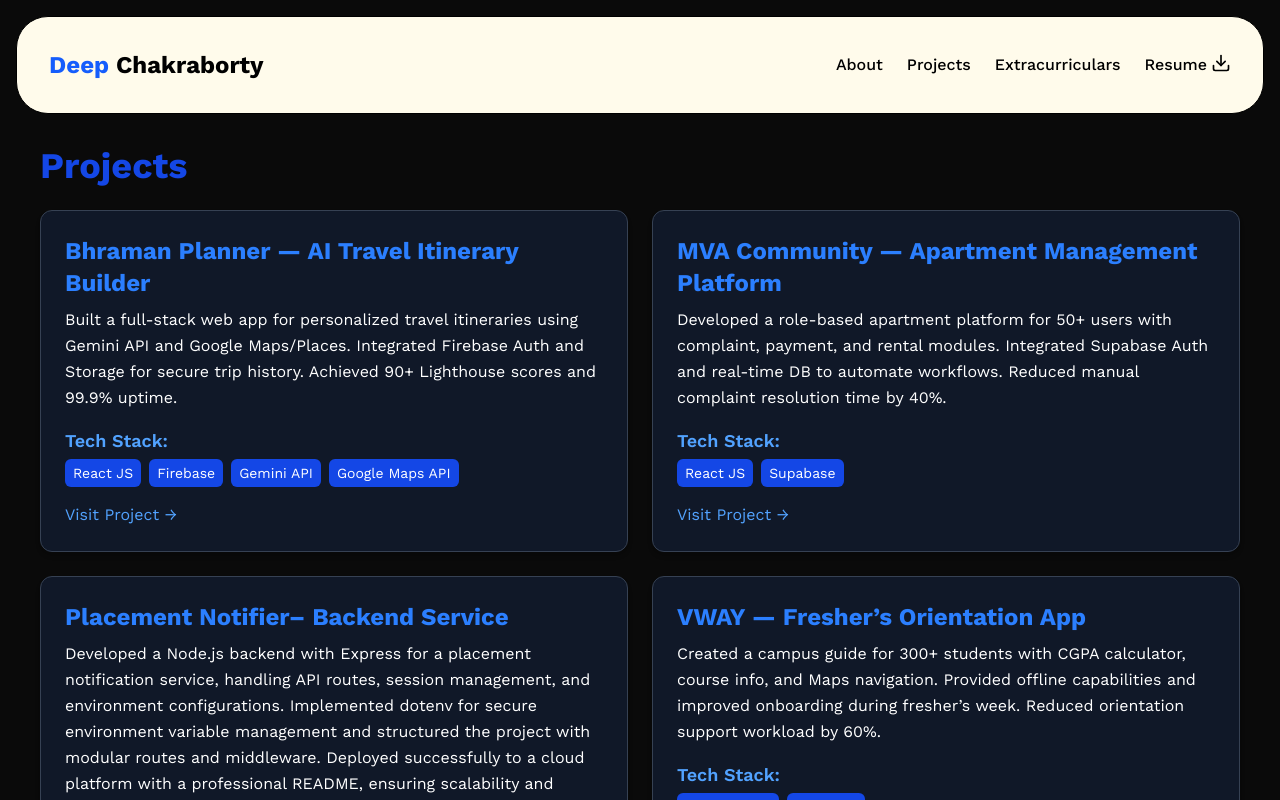
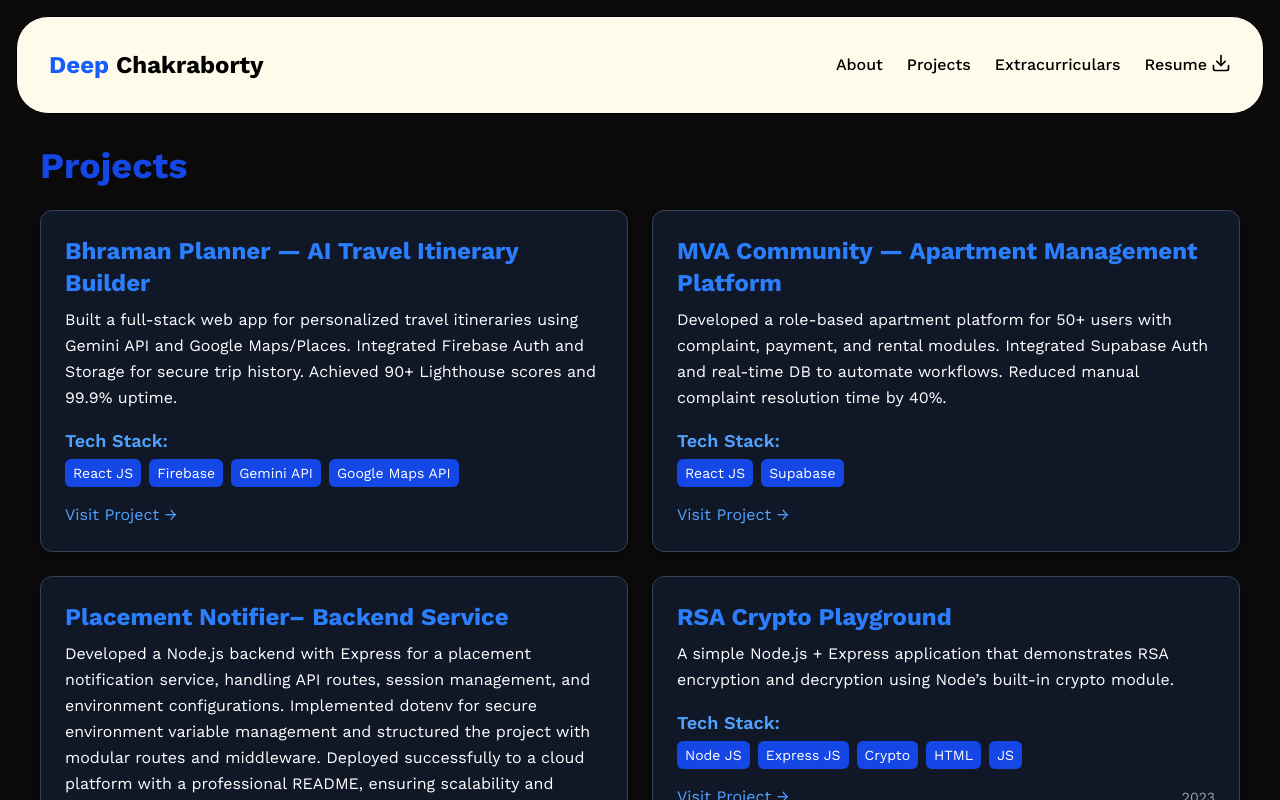
Before and after one commit to devdeep2003/Deep-Chakraborty---Portfolio, a Next.js app: page /projects in a window 1280 px wide. Shown: the top 800 px of the page. Built offline with nearby package versions, Linux system fonts and the light colour scheme.

Commit message:
Update projects.js

```diff
--- a/src/app/static/projects.js
+++ b/src/app/static/projects.js
@@ -14,19 +14,21 @@ export const projectData = [
     "link": "https://mva-community.vercel.app/"
   },
   {
-    "id": 4,
+    "id": 3,
     "name": "Placement Notifier– Backend Service",
     "description": "Developed a Node.js backend with Express for a placement notification service, handling API routes, session management, and environment configurations. Implemented dotenv for secure environment variable management and structured the project with modular routes and middleware. Deployed successfully to a cloud platform with a professional README, ensuring scalability and production readiness.",
     "technologies": ["Node.js", "Express.js", "REST API"],
     "year": "2025",
     "link": "https://github.com/devdeep2003/Placement-Notifier"
   } ,
+
   {
-    "id": 3,
-    "name": "VWAY — Fresher’s Orientation App",
-    "description": "Created a campus guide for 300+ students with CGPA calculator, course info, and Maps navigation. Provided offline capabilities and improved onboarding during fresher’s week. Reduced orientation support workload by 60%.",
-    "technologies": ["React Native", "Maps API"],
+    "id": 4,
+    "name": "RSA Crypto Playground",
+    "description": "A simple Node.js + Express application that demonstrates RSA encryption and decryption using Node’s built-in crypto module.",
+    "technologies": ["Node JS", "Express JS" , "Crypto" , "HTML" , "JS"],
     "year": "2023",
+    "link": "https://github.com/devdeep2003/Cryptographic-Hashing-using-RSA"
 
   },
 ];
```
